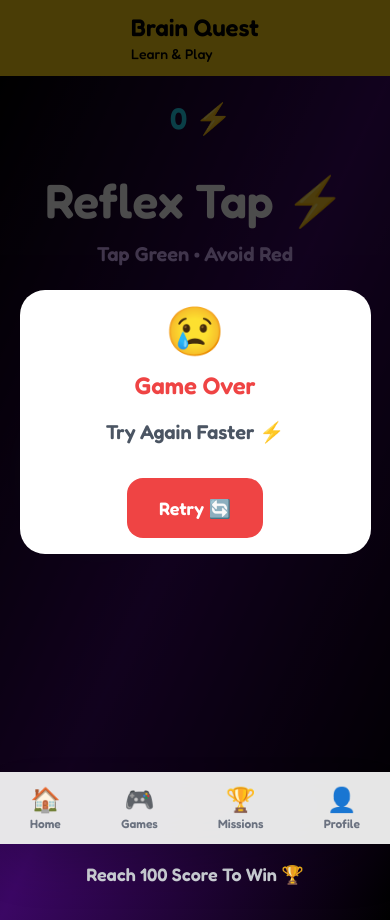
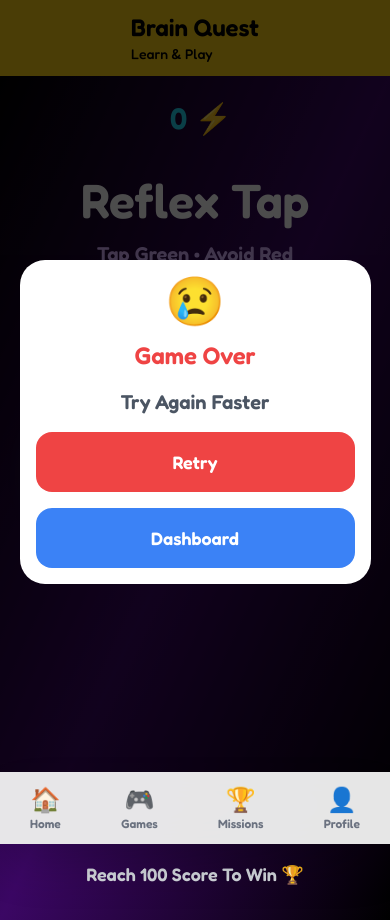
Before and after one commit to Yash-Roy05/Brain-Quest, a React (Create React App) app: page /reflex-tap in a window 390 px wide. Built offline with nearby package versions, Linux system fonts and the light colour scheme.

Commit message:
improve full responsive of AGE GROUP=14-15 all game page and also win card change

```diff
--- a/src/pages/CodeBreakerGame.tsx
+++ b/src/pages/CodeBreakerGame.tsx
@@ -34,6 +34,9 @@ export default function CodeBreakerGame() {
 
   // 🎉 Win State
   const [won, setWon] = useState(false);
+
+  // Game Over State
+  const [showGameOver, setShowGameOver] = useState(false);
 
   // ⏱ Timer
   const [time, setTime] = useState(0);
@@ -213,10 +216,8 @@ export default function CodeBreakerGame() {
 
   // 💔 Game Over
   useEffect(() => {
-    if (attempts <= 0 && !won) {
-      alert(`Game Over 😢 Secret Code Was ${secretCode}`);
-
-      navigate("/dashboard");
+    if (attempts === 0) {
+      setShowGameOver(true);
     }
   }, [attempts]);
 
@@ -251,7 +252,42 @@ export default function CodeBreakerGame() {
               onClick={() => navigate("/dashboard")}
               className="bg-green-500 hover:bg-green-600 text-white px-8 py-3 md:py-6 rounded-2xl text-lg md:text-3xl font-bold hover:scale-105 transition duration-300"
             >
-              Continue 🚀
+              Continue
+            </button>
+          </div>
+        </div>
+      )}
+
+      {showGameOver && (
+        <div className="fixed inset-0 bg-black/70 flex items-center justify-center z-50 p-4">
+          <div className="bg-white rounded-[30px] md:rounded-[40px] p-6 md:p-10 text-center shadow-2xl w-full max-w-[90%] md:max-w-md animate-[popup_0.4s_ease]">
+            <div className="text-5xl md:text-7xl mb-4">😢</div>
+
+            <h1 className="text-3xl md:text-5xl font-black text-red-600 mb-4">
+              GAME OVER
+            </h1>
+
+            <p className="text-lg md:text-2xl font-bold text-gray-600 mb-6">
+              Better luck next time!
+            </p>
+
+            <button
+              onClick={() => navigate("/dashboard")}
+              className="
+          bg-red-500
+          hover:bg-red-600
+          text-white
+          px-5
+          py-3
+          md:px-8
+          md:py-4
+          rounded-2xl
+          text-lg
+          md:text-xl
+          font-bold
+        "
+            >
+              Back to Dashboard
             </button>
           </div>
         </div>
@@ -262,12 +298,12 @@ export default function CodeBreakerGame() {
           {/* Main Card */}
           <div className="bg-white rounded-[25px] md:rounded-[40px] shadow-2xl p-4 md:p-10 w-full max-w-md md:max-w-xl text-center relative z-10">
             {/* Title */}
-            <h1 className="text-5xl font-black text-gray-800 mb-4">
-              Code Breaker 🔐
+            <h1 className="text-5xl font-black text-gray-800 mb-2">
+              Code Breaker
             </h1>
 
             {/* Attempts */}
-            <div className="text-2xl font-bold text-red-500 mb-3">
+            <div className="text-2xl font-bold text-red-500 mb-2">
               Attempts Left: {attempts}
             </div>
 
@@ -277,14 +313,14 @@ export default function CodeBreakerGame() {
             </div>
 
             {/* Goal */}
-            <div className="text-lg font-bold text-green-600 mb-6">
-              Crack The 3-Digit Secret Code 🧠
+            <div className="text-lg font-bold text-green-600 mb-2">
+              Crack The 3-Digit Secret Code
             </div>
 
             {/* Progress */}
             <div className="mb-8">
               <div className="flex justify-between text-sm font-bold mb-2">
-                <span>Attempts Used 🚀</span>
+                <span>Attempts Used </span>
 
                 <span>{15 - attempts}/15</span>
               </div>
@@ -302,7 +338,7 @@ export default function CodeBreakerGame() {
             {/* 🧠 Smart Hints */}
             <div className="bg-blue-50 rounded-3xl p-6 mb-8 text-left shadow-inner">
               <h2 className="text-2xl font-black text-blue-700 mb-4 text-center">
-                Smart Hints 🧠
+                Smart Hints
               </h2>
 
               <div className="space-y-3">
@@ -336,7 +372,7 @@ export default function CodeBreakerGame() {
               onClick={checkGuess}
               className="bg-green-500 hover:bg-green-600 hover:scale-105 active:scale-95 transition duration-300 text-white text-lg md:text-3xl font-bold px-10 py-3 md:py-6 rounded-2xl shadow-xl mb-8"
             >
-              Crack Code 🚀
+              Crack Code
             </button>
 
             {/* Hint */}
@@ -386,8 +422,8 @@ export default function CodeBreakerGame() {
     "
                   >
                     {showHistory
-                      ? "Hide History 📕"
-                      : `Show History 📖 (${history.length})`}
+                      ? "Hide History "
+                      : `Show History (${history.length})`}
                   </button>
 
                   {history.length === 0 ? (
@@ -402,7 +438,7 @@ export default function CodeBreakerGame() {
                             key={index}
                             className="bg-white rounded-2xl p-4 shadow flex flex-col md:flex-row md:items-center md:justify-between"
                           >
-                            <div className="text-xl font-black text-blue-700">
+                            <div className="text-xl font-black text-blue-700 mb-5">
                               {item.guess}
                             </div>
 
--- a/src/pages/ReflexTapGame.tsx
+++ b/src/pages/ReflexTapGame.tsx
@@ -132,7 +132,7 @@ export default function ReflexTapGame() {
                 onClick={() => navigate("/dashboard")}
                 className="bg-green-500 hover:bg-green-600 text-white px-5 py-3 md:px-8 md:py-4 text-base md:text-xl rounded-2xl text-lg md:text-2xl font-black hover:scale-105 transition duration-300"
               >
-                Continue 🚀
+                Continue
               </button>
             </div>
           </div>
@@ -141,24 +141,58 @@ export default function ReflexTapGame() {
         {/* 💔 GAME OVER */}
         {gameOver && (
           <div className="fixed inset-0 bg-black/70 flex items-center justify-center z-50">
-            <div
-              className="bg-white rounded-[25px] md:rounded-[40px] p-4 md:p-10 text-center w-[90%] max-w-md max-h-[90vh] overflow-y-auto">
+            <div className="bg-white rounded-[25px] md:rounded-[40px] p-4 md:p-10 text-center w-[90%] max-w-md max-h-[90vh] overflow-y-auto">
               <div className="text-5xl md:text-7xl mb-4">😢</div>
 
               <h1 className="text-2xl md:text-5xl font-black text-red-500 mb-4">
                 Game Over
               </h1>
 
-              <p className="text-xl font-bold text-gray-600 mb-8">
-                Try Again Faster ⚡
+              <p className="text-xl font-bold text-gray-600 mb-4">
+                Try Again Faster
               </p>
 
-              <button
-                onClick={() => window.location.reload()}
-                className="bg-red-500 hover:bg-red-600 text-white px-8 py-4 rounded-2xl text-lg md:text-2xl font-black hover:scale-105 transition duration-300"
-              >
-                Retry 🔄
-              </button>
+              <div className="flex flex-col gap-4">
+                <button
+                  onClick={() => window.location.reload()}
+                  className="
+      bg-red-500
+      hover:bg-red-600
+      text-white
+      px-8
+      py-4
+      rounded-2xl
+      text-lg
+      md:text-2xl
+      font-black
+      hover:scale-105
+      transition
+      duration-300
+    "
+                >
+                  Retry
+                </button>
+
+                <button
+                  onClick={() => navigate("/dashboard")}
+                  className="
+      bg-blue-500
+      hover:bg-blue-600
+      text-white
+      px-8
+      py-4
+      rounded-2xl
+      text-lg
+      md:text-2xl
+      font-black
+      hover:scale-105
+      transition
+      duration-300
+    "
+                >
+                  Dashboard
+                </button>
+              </div>
             </div>
           </div>
         )}
@@ -167,7 +201,7 @@ export default function ReflexTapGame() {
           {/* Header */}
           <div className="flex flex-wrap justify-center gap-3 md:gap-8 items-center p-6">
             {/* Hearts */}
-            <div className="text-4xl">{"❤️".repeat(Math.max(hearts, 0))}</div>
+            <div className="text-4xl mb-0">{"❤️".repeat(Math.max(hearts, 0))}</div>
 
             {/* Score */}
             <div className="text-3xl font-black text-cyan-400">{score} ⚡</div>
@@ -176,7 +210,7 @@ export default function ReflexTapGame() {
           {/* Title */}
           <div className="text-center mt-4">
             <h1 className="text-5xl text-3xl md:text-5xl font-black text-white mb-4">
-              Reflex Tap ⚡
+              Reflex Tap
             </h1>
 
             <p className="text-xl font-bold text-purple-300">
@@ -187,7 +221,7 @@ export default function ReflexTapGame() {
           {/* Progress */}
           <div className="max-w-xl mx-auto mt-8 px-6">
             <div className="flex justify-between text-white font-bold mb-2">
-              <span>Progress 🚀</span>
+              <span>Progress </span>
 
               <span>{score}/100</span>
             </div>
--- a/src/pages/SudokuLiteGame.tsx
+++ b/src/pages/SudokuLiteGame.tsx
@@ -137,7 +137,7 @@ export default function SudokuLiteGame() {
                 onClick={() => navigate("/dashboard")}
                 className="bg-green-500 hover:bg-green-600 text-white px-8 py-4 rounded-2xl text-xl font-bold hover:scale-105 transition duration-300"
               >
-                Continue 🚀
+                Continue
               </button>
             </div>
           </div>
@@ -146,8 +146,8 @@ export default function SudokuLiteGame() {
         <div className="min-h-screen pb-32 bg-gradient-to-b from-purple-400 via-blue-300 to-cyan-200 flex items-center justify-center p-6">
           <div className="bg-white rounded-[40px] shadow-2xl p-4 md:p-8 w-full max-w-2xl text-center">
             {/* Title */}
-            <h1 className="text-5xl font-black text-purple-700 mb-4">
-              Sudoku Lite 🔢
+            <h1 className="text-5xl font-black text-purple-700 mb-2">
+              Sudoku Lite
             </h1>
 
             {/* Hearts */}
@@ -156,14 +156,14 @@ export default function SudokuLiteGame() {
             </div>
 
             {/* Goal */}
-            <div className="text-xl font-bold text-green-600 mb-6">
-              Fill The Missing Numbers 🧠
+            <div className="text-xl font-bold text-green-600 mb-2">
+              Fill The Missing Numbers
             </div>
 
             {/* Progress */}
             <div className="mb-8">
               <div className="flex justify-between text-sm font-bold mb-2">
-                <span>Progress 🚀</span>
+                <span>Progress </span>
                 <span>{Math.floor(progress)}%</span>
               </div>
 
```
